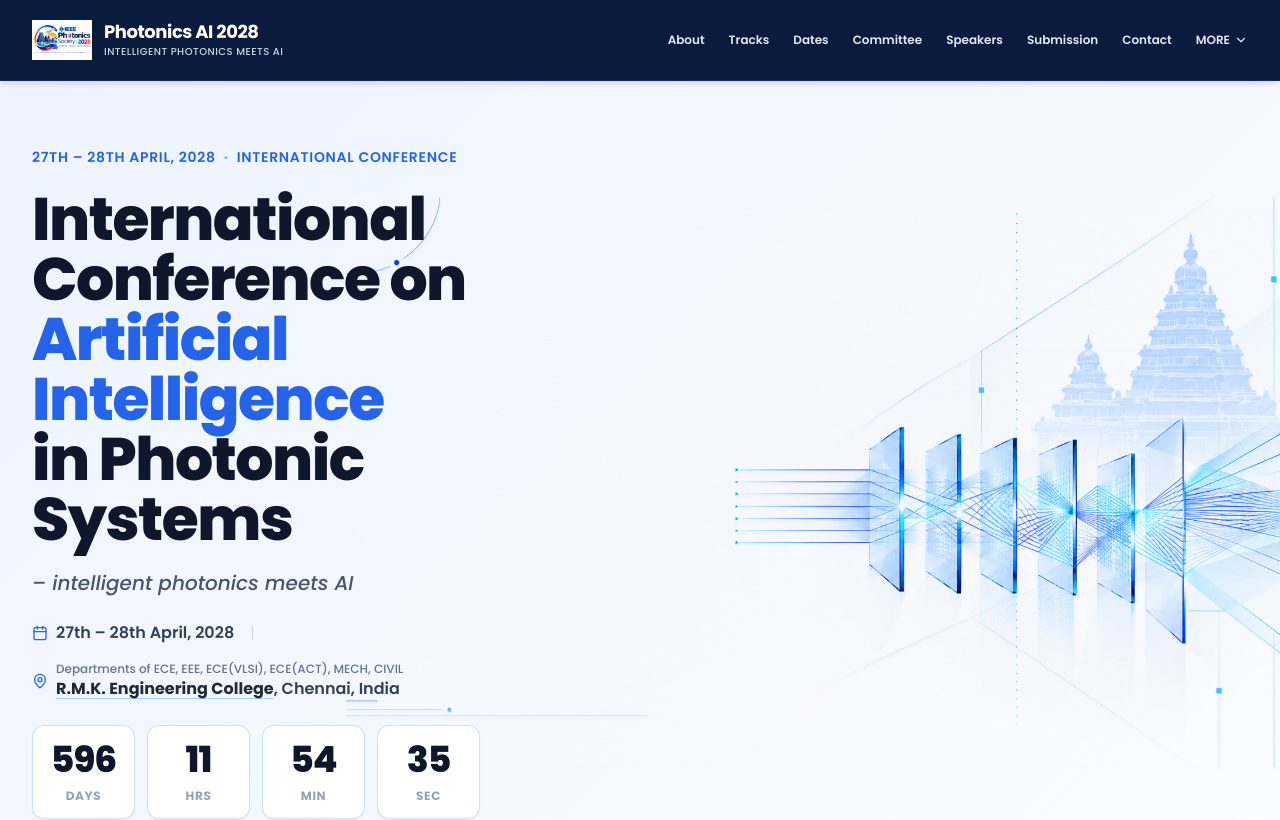
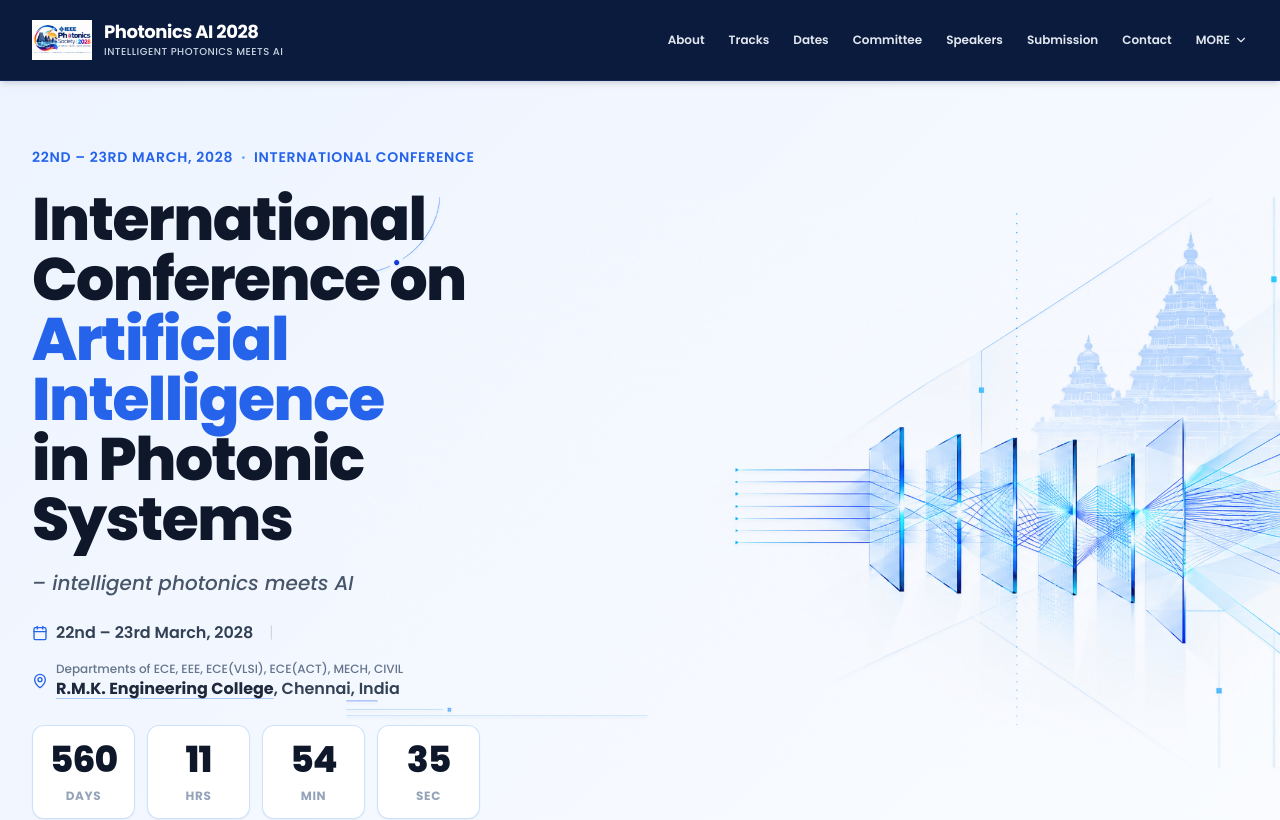
Before and after one commit to piraneshNK/RMK-IEEE-WEBSITE-2028, a React (Vite) app: page / in a window 1280 px wide. Shown: the top 820 px of the page. Built offline with nearby package versions, Linux system fonts and the light colour scheme.

Commit message:
Update event sections and registration modal

```diff
--- a/index.html
+++ b/index.html
@@ -5,7 +5,7 @@
     <link rel="icon" type="image/png" href="/logo.png" />
     <meta name="viewport" content="width=device-width, initial-scale=1.0" />
     <title>Photonics AI 2028 | International Conference</title>
-    <meta name="description" content="International Conference on Photonics AI 2028 - Intelligent photonics meets artificial intelligence. April 27-28, 2028 at R.M.K. Engineering College, Chennai, India." />
+    <meta name="description" content="International Conference on Photonics AI 2028 - Intelligent photonics meets artificial intelligence. March 22-23, 2028 at R.M.K. Engineering College, Chennai, India." />
 
     <!-- Preload Critical Hero Assets -->
     <link rel="preload" as="image" href="/logo.png" />
--- a/src/components/DatesSection.jsx
+++ b/src/components/DatesSection.jsx
@@ -26,7 +26,7 @@ export default function DatesSection() {
     },
     {
       title: "Conference Days",
-      date: "27–28 APR 2028",
+      date: "22–23 MAR 2028",
       status: "Main Event",
       active: false,
       desc: "Flagship international conference at R.M.K. Engineering College Campus, Chennai, India."
--- a/src/components/Hero.jsx
+++ b/src/components/Hero.jsx
@@ -2,8 +2,8 @@ import React, { useState, useEffect } from 'react';
 import { Calendar, MapPin } from 'lucide-react';
 
 export default function Hero() {
-  // Target Conference Date: April 27, 2028 09:00 IST
-  const targetDate = Date.parse('2028-04-27T09:00:00+05:30');
+  // Target Conference Date: March 22, 2028 09:00 IST
+  const targetDate = Date.parse('2028-03-22T09:00:00+05:30');
 
   const [timeLeft, setTimeLeft] = useState(() => {
     const now = Date.now();
@@ -51,7 +51,7 @@ export default function Hero() {
 
             {/* Category Tag */}
             <div className="inline-flex items-center space-x-2 text-xs sm:text-sm font-semibold tracking-wider text-[#2563eb] uppercase">
-              <span>27TH – 28TH APRIL, 2028</span>
+              <span>22ND – 23RD MARCH, 2028</span>
               <span className="text-blue-400 font-bold">·</span>
               <span>INTERNATIONAL CONFERENCE</span>
             </div>
@@ -73,7 +73,7 @@ export default function Hero() {
             <div className="flex flex-wrap items-center gap-3 sm:gap-4 text-slate-700 text-sm sm:text-base font-semibold pt-1">
               <div className="inline-flex items-center space-x-2">
                 <Calendar className="w-4 h-4 text-[#2563eb]" />
-                <span>27th – 28th April, 2028</span>
+                <span>22nd – 23rd March, 2028</span>
               </div>
               <span className="text-slate-300 font-light hidden sm:inline">|</span>
               <div className="inline-flex items-center space-x-2">
--- a/src/components/RegistrationModal.jsx
+++ b/src/components/RegistrationModal.jsx
@@ -44,7 +44,7 @@ export default function RegistrationModal({ isOpen, onClose }) {
             />
             <div>
               <h3 className="font-extrabold text-lg leading-tight">Conference Registration</h3>
-              <p className="text-xs text-blue-300">Photonics AI 2028 · April 27-28, 2028</p>
+              <p className="text-xs text-blue-300">Photonics AI 2028 · March 22-23, 2028</p>
             </div>
           </div>
 
```
